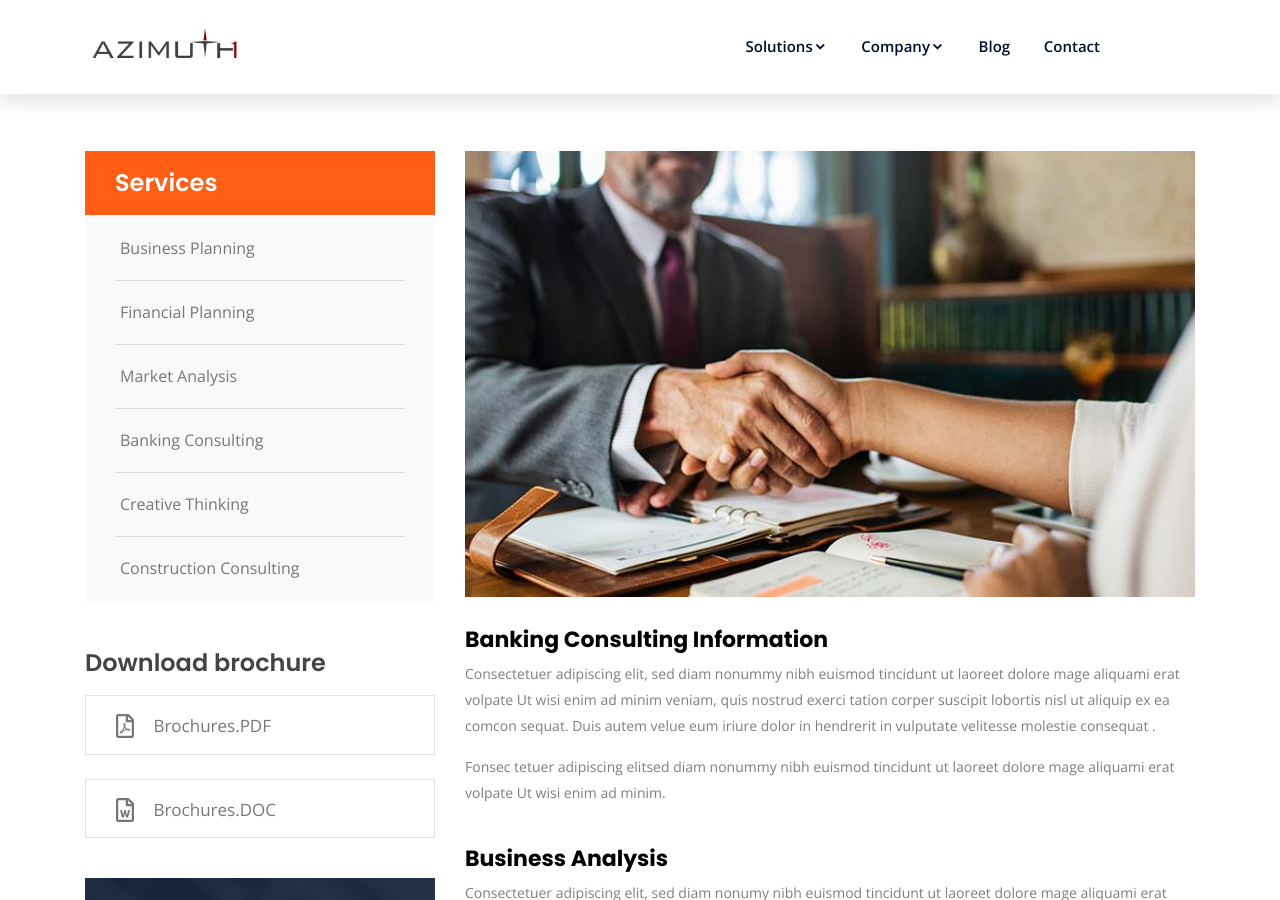
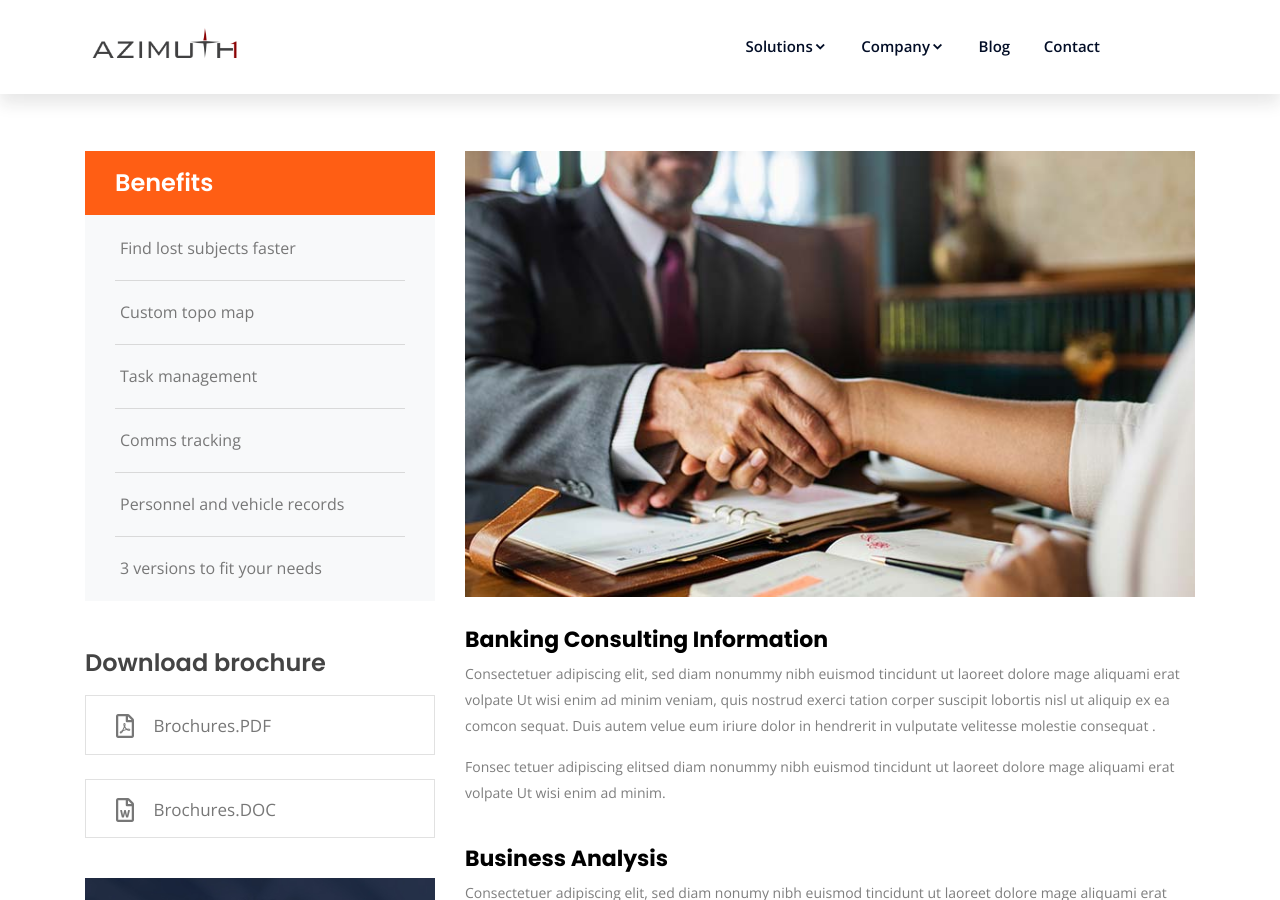
Before and after one commit to clairmclafferty/azimuth1-new-website, a Jekyll site: the page built from pages/findsar.html, in a window 1280 px wide and 900 px high, scrolled down 190 px. Built offline with Jekyll 4.4.1, drawn with Linux system fonts in a browser that asks for light colours.

```diff
--- a/pages/findsar.html
+++ b/pages/findsar.html
@@ -9,14 +9,14 @@ title: Services Details
         <div class="col-xl-4 col-lg-4">
             <div class="servicee-sidebar mb-50">
                 <div class="sidebar-link grey-bg">
-                    <h3>Services</h3>
+                    <h3>Benefits</h3>
                     <ul>
-                        <li><a href="#">Business Planning</a></li>
-                        <li><a href="#">Financial Planning</a></li>
-                        <li><a href="#">Market Analysis</a></li>
-                        <li><a href="#">Banking Consulting</a></li>
-                        <li><a href="#">Creative Thinking</a></li>
-                        <li><a href="#">Construction Consulting</a></li>
+                        <li><a href="#">Find lost subjects faster</a></li>
+                        <li><a href="#">Custom topo map</a></li>
+                        <li><a href="#">Task management</a></li>
+                        <li><a href="#">Comms tracking</a></li>
+                        <li><a href="#">Personnel and vehicle records</a></li>
+                        <li><a href="#">3 versions to fit your needs</a></li>
                     </ul>
                 </div>
             </div>
```
Also changed, not shown: pages/environmental-sciences.html (+9 -9 lines), pages/pubsafety.html (added, +155 -0 lines).
